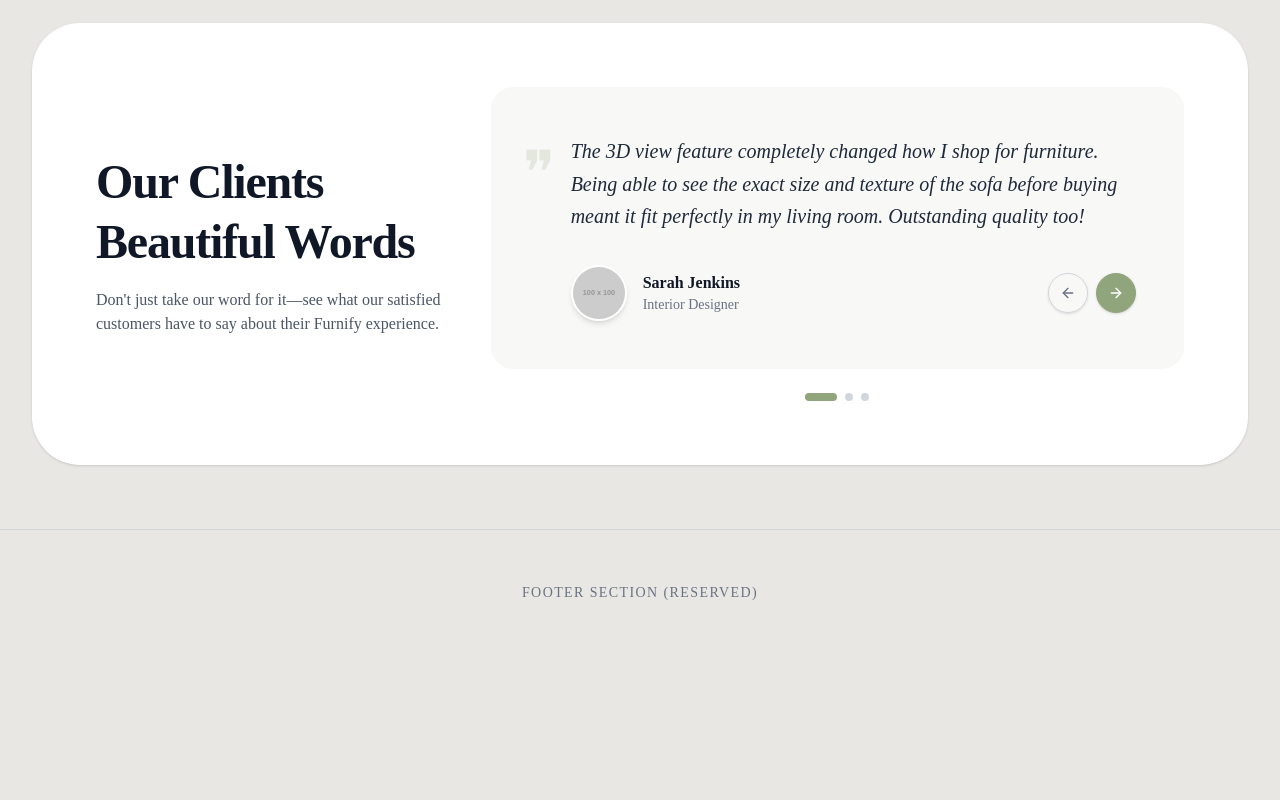
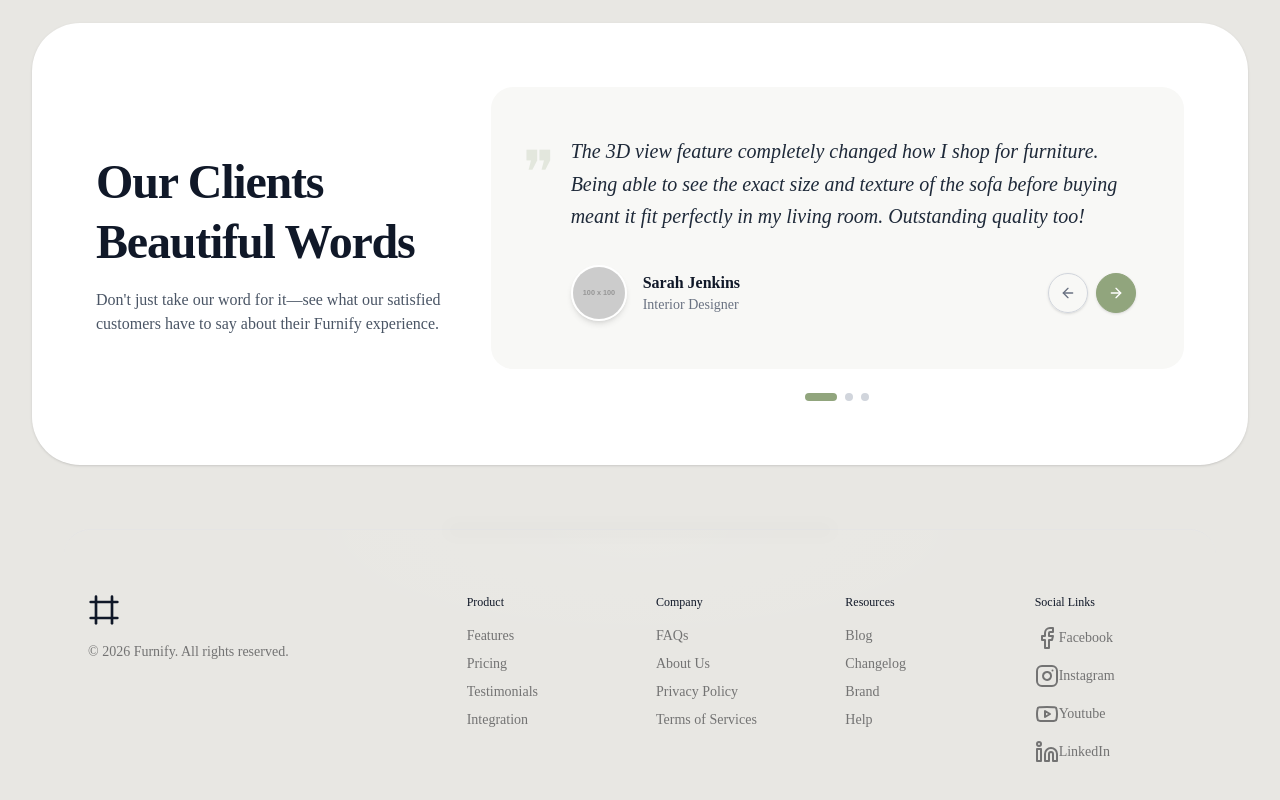
Before and after one commit to Lawrens16/Furnify, a Next.js app: page / in a window 1280 px wide. Shown: the part 3542-4342 px from the top of the page. Before the commit the page ends 4199 px from the top, so only its background shows below. Built offline with nearby package versions, Linux system fonts and the light colour scheme.

Commit message:
Add footer component

```diff
--- a/app/globals.css
+++ b/app/globals.css
@@ -128,3 +128,13 @@
     @apply font-sans;
   }
 }
+
+@layer utilities {
+  .hide-scroll-bar {
+    -ms-overflow-style: none;
+    scrollbar-width: none;
+  }
+  .hide-scroll-bar::-webkit-scrollbar {
+    display: none;
+  }
+}
--- a/app/page.tsx
+++ b/app/page.tsx
@@ -3,6 +3,7 @@ import HeroSection from "@/components/HeroSection";
 import Categories from "@/components/Categories";
 import BestSellers from "@/components/BestSellers";
 import Inspirations from "@/components/Inspirations";
+import { Footer } from "@/components/ui/footer-section";
 
 export default function Home() {
   return (
@@ -12,10 +13,7 @@ export default function Home() {
       <Categories />
       <BestSellers />
       <Inspirations />
-      {/* Footer Placeholder */}
-      <div id="footer-placeholder" className="w-full h-32 bg-[#e8e7e3] flex items-center justify-center border-t border-gray-300">
-        <p className="text-gray-500 font-medium tracking-widest uppercase text-sm">Footer Section (Reserved)</p>
-      </div>
+      <Footer />
     </main>
   );
 }
--- a/components/Inspirations.tsx
+++ b/components/Inspirations.tsx
@@ -160,16 +160,6 @@ export default function Inspirations() {
         </div>
 
       </div>
-
-      <style jsx>{`
-        .hide-scroll-bar {
-          -ms-overflow-style: none;
-          scrollbar-width: none;
-        }
-        .hide-scroll-bar::-webkit-scrollbar {
-          display: none;
-        }
-      `}</style>
     </section>
   );
 }
--- /dev/null
+++ b/components/ui/footer-section.tsx
@@ -0,0 +1,125 @@
+'use client';
+import React from 'react';
+import type { ComponentProps, ReactNode } from 'react';
+import { motion, useReducedMotion } from 'motion/react';
+import { Frame } from 'lucide-react';
+const Facebook = () => <svg xmlns="http://www.w3.org/2000/svg" width="24" height="24" viewBox="0 0 24 24" fill="none" stroke="currentColor" strokeWidth="2" strokeLinecap="round" strokeLinejoin="round" className="lucide lucide-facebook"><path d="M18 2h-3a5 5 0 0 0-5 5v3H7v4h3v8h4v-8h3l1-4h-4V7a1 1 0 0 1 1-1h3z"/></svg>;
+const Instagram = () => <svg xmlns="http://www.w3.org/2000/svg" width="24" height="24" viewBox="0 0 24 24" fill="none" stroke="currentColor" strokeWidth="2" strokeLinecap="round" strokeLinejoin="round" className="lucide lucide-instagram"><rect width="20" height="20" x="2" y="2" rx="5" ry="5"/><path d="M16 11.37A4 4 0 1 1 12.63 8 4 4 0 0 1 16 11.37z"/><line x1="17.5" x2="17.51" y1="6.5" y2="6.5"/></svg>;
+const Linkedin = () => <svg xmlns="http://www.w3.org/2000/svg" width="24" height="24" viewBox="0 0 24 24" fill="none" stroke="currentColor" strokeWidth="2" strokeLinecap="round" strokeLinejoin="round" className="lucide lucide-linkedin"><path d="M16 8a6 6 0 0 1 6 6v7h-4v-7a2 2 0 0 0-2-2 2 2 0 0 0-2 2v7h-4v-7a6 6 0 0 1 6-6z"/><rect width="4" height="12" x="2" y="9"/><circle cx="4" cy="4" r="2"/></svg>;
+const Youtube = () => <svg xmlns="http://www.w3.org/2000/svg" width="24" height="24" viewBox="0 0 24 24" fill="none" stroke="currentColor" strokeWidth="2" strokeLinecap="round" strokeLinejoin="round" className="lucide lucide-youtube"><path d="M2.5 7.17A2 2 0 0 1 4.34 5.3C6.31 5 12 5 12 5s5.69 0 7.66.3a2 2 0 0 1 1.84 1.87C22 9.42 22 12 22 12s0 2.58-.5 4.83a2 2 0 0 1-1.84 1.87C17.69 19 12 19 12 19s-5.69 0-7.64-.3a2 2 0 0 1-1.84-1.87C2 14.58 2 12 2 12s0-2.58.5-4.83Z"/><path d="m10 15 5-3-5-3z"/></svg>;
+
+interface FooterLink {
+	title: string;
+	href: string;
+	icon?: React.ComponentType<{ className?: string }>;
+}
+
+interface FooterSection {
+	label: string;
+	links: FooterLink[];
+}
+
+const footerLinks: FooterSection[] = [
+	{
+		label: 'Product',
+		links: [
+			{ title: 'Features', href: '#features' },
+			{ title: 'Pricing', href: '#pricing' },
+			{ title: 'Testimonials', href: '#testimonials' },
+			{ title: 'Integration', href: '/' },
+		],
+	},
+	{
+		label: 'Company',
+		links: [
+			{ title: 'FAQs', href: '/faqs' },
+			{ title: 'About Us', href: '/about' },
+			{ title: 'Privacy Policy', href: '/privacy' },
+			{ title: 'Terms of Services', href: '/terms' },
+		],
+	},
+	{
+		label: 'Resources',
+		links: [
+			{ title: 'Blog', href: '/blog' },
+			{ title: 'Changelog', href: '/changelog' },
+			{ title: 'Brand', href: '/brand' },
+			{ title: 'Help', href: '/help' },
+		],
+	},
+	{
+		label: 'Social Links',
+		links: [
+			{ title: 'Facebook', href: '#', icon: Facebook },
+			{ title: 'Instagram', href: '#', icon: Instagram },
+			{ title: 'Youtube', href: '#', icon: Youtube },
+			{ title: 'LinkedIn', href: '#', icon: Linkedin },
+		],
+	},
+];
+
+export function Footer() {
+	return (
+		<footer className="md:rounded-t-6xl relative w-full max-w-6xl mx-auto flex flex-col items-center justify-center rounded-t-4xl border-t bg-[radial-gradient(35%_128px_at_50%_0%,theme(backgroundColor.white/8%),transparent)] px-6 py-12 lg:py-16">
+			<div className="bg-foreground/20 absolute top-0 right-1/2 left-1/2 h-px w-1/3 -translate-x-1/2 -translate-y-1/2 rounded-full blur" />
+
+			<div className="grid w-full gap-8 xl:grid-cols-3 xl:gap-8">
+				<AnimatedContainer className="space-y-4">
+					<Frame className="size-8" />
+					<p className="text-muted-foreground mt-8 text-sm md:mt-0">
+						© {new Date().getFullYear()} Furnify. All rights reserved.
+					</p>
+				</AnimatedContainer>
+
+				<div className="mt-10 grid grid-cols-2 gap-8 md:grid-cols-4 xl:col-span-2 xl:mt-0">
+					{footerLinks.map((section, index) => (
+						<AnimatedContainer key={section.label} delay={0.1 + index * 0.1}>
+							<div className="mb-10 md:mb-0">
+								<h3 className="text-xs">{section.label}</h3>
+								<ul className="text-muted-foreground mt-4 space-y-2 text-sm">
+									{section.links.map((link) => (
+										<li key={link.title}>
+											<a
+												href={link.href}
+												className="hover:text-foreground inline-flex items-center transition-all duration-300"
+											>
+												{link.icon && <link.icon className="me-1 size-4" />}
+												{link.title}
+											</a>
+										</li>
+									))}
+								</ul>
+							</div>
+						</AnimatedContainer>
+					))}
+				</div>
+			</div>
+		</footer>
+	);
+};
+
+type ViewAnimationProps = {
+	delay?: number;
+	className?: ComponentProps<typeof motion.div>['className'];
+	children: ReactNode;
+};
+
+function AnimatedContainer({ className, delay = 0.1, children }: ViewAnimationProps) {
+	const shouldReduceMotion = useReducedMotion();
+
+	if (shouldReduceMotion) {
+		return children;
+	}
+
+	return (
+		<motion.div
+			initial={{ filter: 'blur(4px)', translateY: -8, opacity: 0 }}
+			whileInView={{ filter: 'blur(0px)', translateY: 0, opacity: 1 }}
+			viewport={{ once: true }}
+			transition={{ delay, duration: 0.8 }}
+			className={className}
+		>
+			{children}
+		</motion.div>
+	);
+};
--- a/package.json
+++ b/package.json
@@ -15,6 +15,7 @@
     "clsx": "^2.1.1",
     "framer-motion": "^12.38.0",
     "lucide-react": "^1.8.0",
+    "motion": "^12.38.0",
     "next": "16.2.4",
     "radix-ui": "^1.4.3",
     "react": "19.2.4",
```
Also changed, not shown: 1 other file (tests, documents, lock files or other folders).
